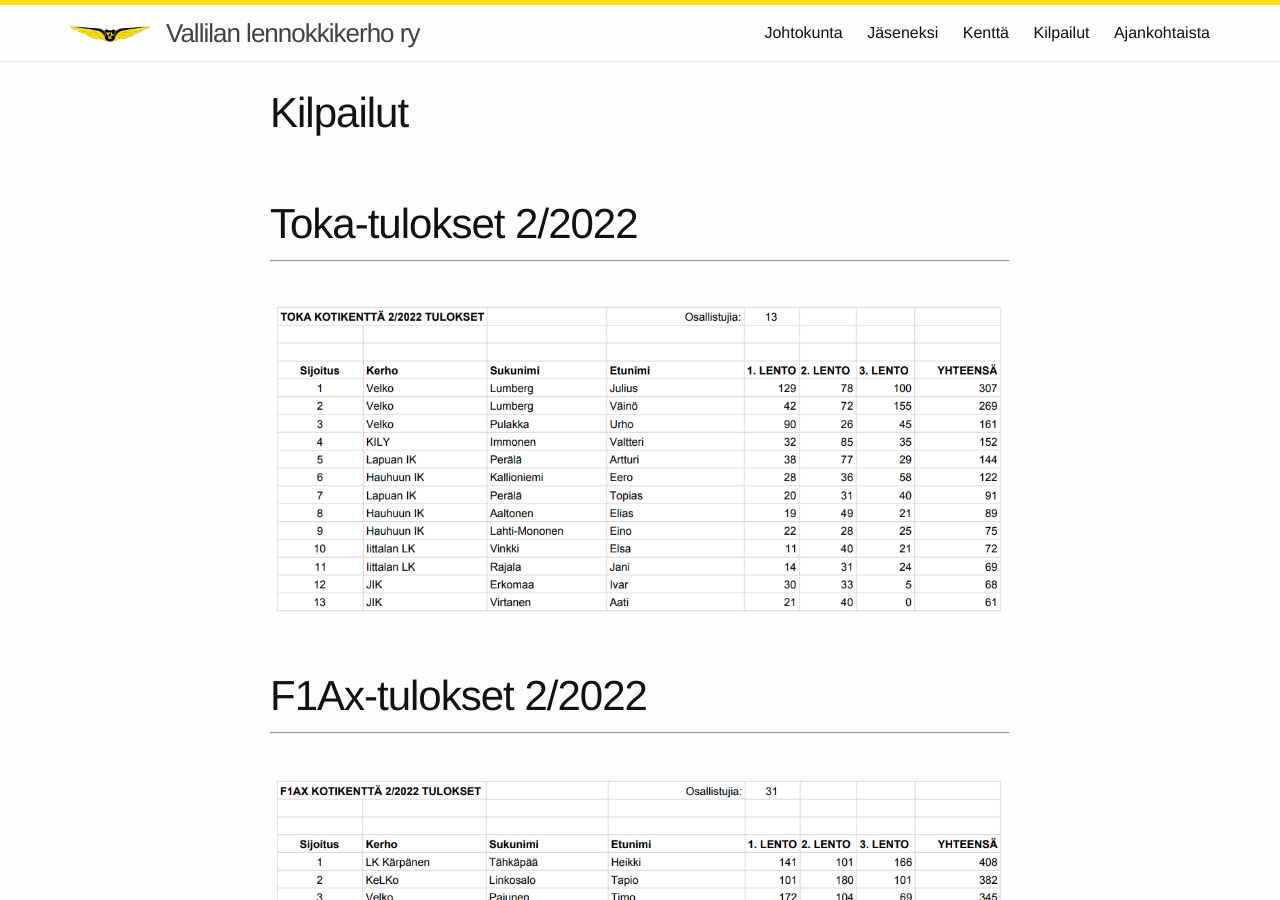
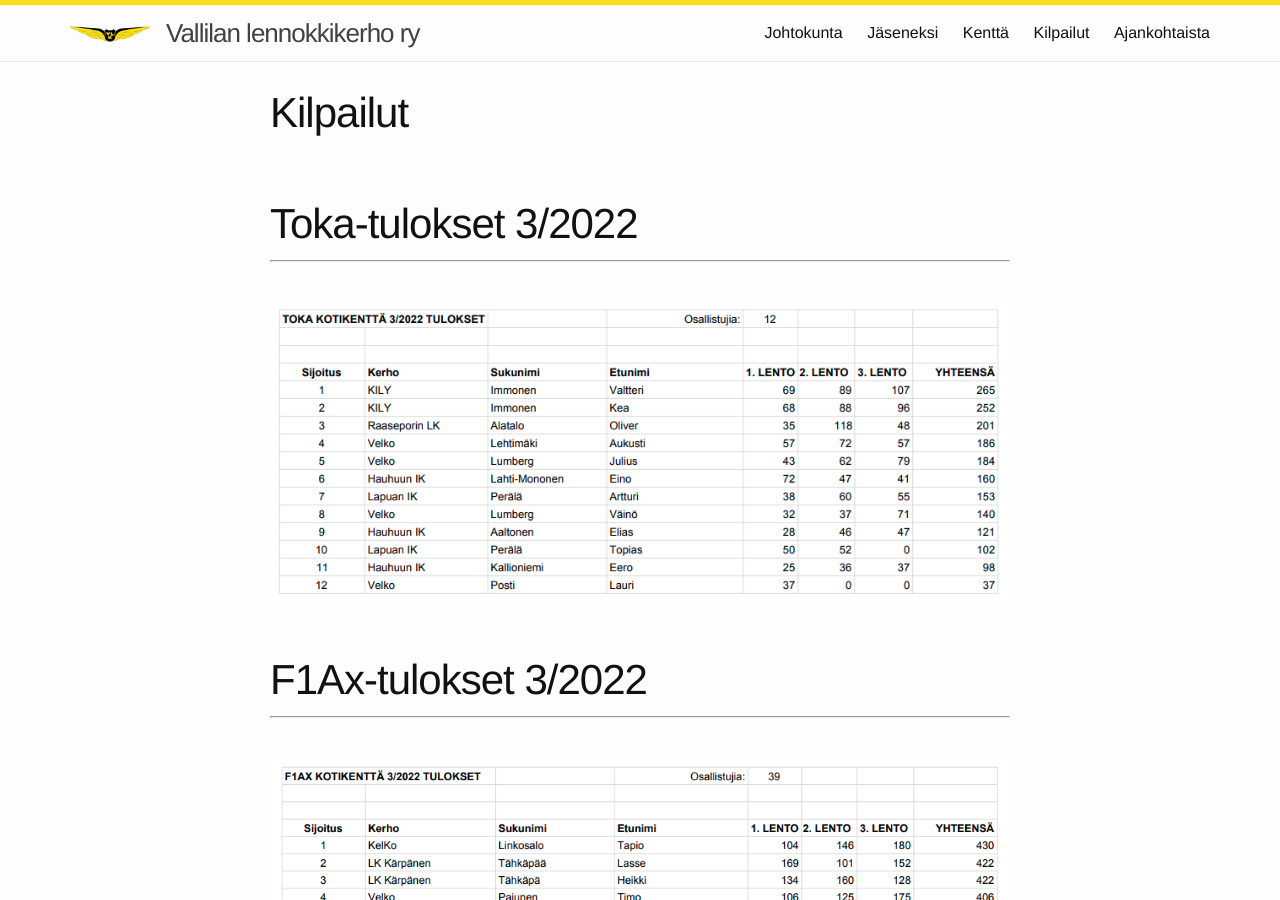
Before and after one commit to vallilanlennokkikerho/vallilanlennokkikerho.github.io, a Jekyll site: the page built from kilpailut.md, in a window 1280 px wide and 900 px high. Built offline with Jekyll 4.4.1, drawn with Linux system fonts in a browser that asks for light colours.

Commit message:
Update Kilpailut page

```diff
--- a/kilpailut.md
+++ b/kilpailut.md
@@ -7,6 +7,22 @@ keywords: Vallilan lennokkikerho, vallilan lennokkikerho, Valkka, valkka, Vallil
 ---
 
 <br/>
+# Toka-tulokset 3/2022
+----------------
+<br/>
+
+<img src="/images/TOKA_3-2022.png" width="100%" />
+
+<br/>
+
+# F1Ax-tulokset 3/2022
+----------------
+<br/>
+
+<img src="/images/F1AX_3-2022.png" width="100%" />
+
+<br/>
+
 # Toka-tulokset 2/2022
 ----------------
 <br/>
```
Also changed, not shown: images/F1AX_3-2022.png (added), images/TOKA_3-2022.png (added).
